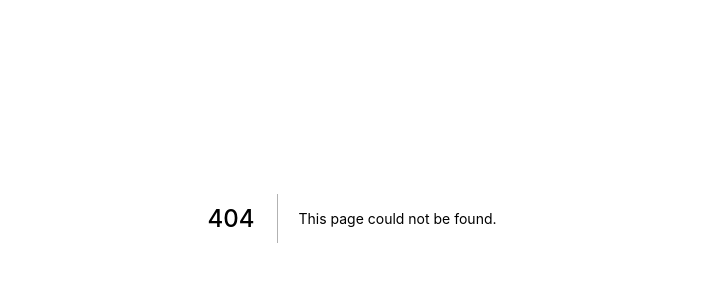
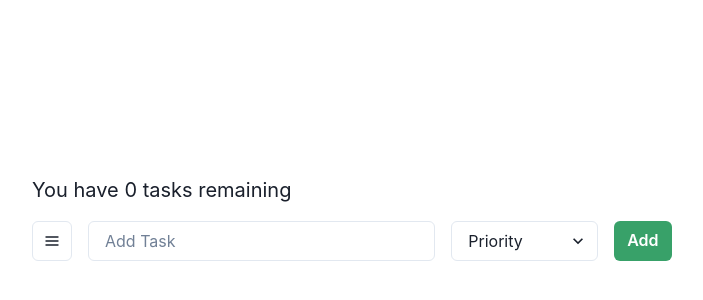
Before and after one commit to jillyratria/our-next-app, a Next.js app: page /farrel in a window 1280 px wide. Before the commit this address had no page. Shown: the part 182-482 px from the top of the page, without its empty margins (288-991 px from the left). Built offline with nearby package versions, Linux system fonts and the light colour scheme.

Commit message:
todo app farrel

```diff
--- /dev/null
+++ b/components/ToDoFarrel.jsx
@@ -0,0 +1,126 @@
+import {
+  Badge,
+  Box,
+  Button,
+  Checkbox,
+  IconButton,
+  Input,
+  Menu,
+  MenuButton,
+  MenuList,
+  MenuItem,
+  Select,
+} from "@chakra-ui/react";
+import { HamburgerIcon } from "@chakra-ui/icons";
+import { useState } from "react";
+
+export function ComponentFilterButton(props) {
+  return (
+    <Box>
+      <Menu>
+        <MenuButton
+          as={IconButton}
+          aria-label="Options"
+          icon={<HamburgerIcon />}
+          variant="outline"
+        />
+        <MenuList>
+          <MenuItem type="button">All Tasks</MenuItem>
+          <MenuItem type="button">Active Tasks</MenuItem>
+          <MenuItem type="button">Completed Tasks</MenuItem>
+        </MenuList>
+      </Menu>
+    </Box>
+  );
+}
+
+export function ComponentForm(props) {
+  const [state, setState] = useState({
+    task: "",
+    priority: "",
+  });
+
+  function handleChange(e) {
+    setState({
+      ...state,
+      [e.target.name]: e.target.value,
+    });
+  }
+
+  function handleSubmit(e) {
+    e.preventDefault();
+    props.addTask(state);
+    setState({
+      task: "",
+      priority: "",
+    });
+  }
+
+  return (
+    <form style={{ width: "100%" }} onSubmit={handleSubmit}>
+      <Box display="flex" flexWrap="nowrap" gap="1rem" width="100%">
+        <Input
+          width="70%"
+          variant="outline"
+          placeholder="Add Task"
+          type="text"
+          name="task"
+          value={state.task}
+          onChange={handleChange}
+        />
+        <Select
+          width="30%"
+          variant="outline"
+          placeholder="Priority"
+          name="priority"
+          value={state.priority}
+          onChange={handleChange}
+        >
+          <option value="Low">Low</option>
+          <option value="Medium">Medium</option>
+          <option value="High">High</option>
+        </Select>
+        <Button colorScheme="green" type="submit">
+          Add
+        </Button>
+      </Box>
+    </form>
+  );
+}
+
+export function ComponentListToDo(props) {
+  let badgeColor = "";
+
+  switch (props.priority) {
+    case "Medium":
+      badgeColor = "yellow";
+      break;
+
+    case "High":
+      badgeColor = "red";
+      break;
+
+    default:
+      badgeColor = "green";
+      break;
+  }
+
+  return (
+    <Box
+      display="flex"
+      flexWrap="nowrap"
+      alignItems="center"
+      borderWidth="1px"
+      borderRadius="lg"
+      padding="1rem"
+      marginTop="1rem"
+      htmlFor={props.id}
+    >
+      <Checkbox marginRight="0.5rem"></Checkbox>
+      {props.name}
+      <Badge px="2" marginLeft="0.5rem" colorScheme={badgeColor}>
+        {props.priority}
+      </Badge>
+    </Box>
+  );
+}
--- /dev/null
+++ b/pages/farrel.jsx
@@ -0,0 +1,49 @@
+import {
+  ComponentFilterButton,
+  ComponentForm,
+  ComponentListToDo
+} from "../components/ToDoFarrel";
+import { ChakraProvider, Box, Flex, Text } from "@chakra-ui/react";
+import { useState } from "react";
+
+export default function FarrelPage(props) {
+  const [tasks = [], setTasks] = useState(props.tasks);
+
+  const tasksNoun = tasks.length !== 1 ? 'tasks' : 'task';
+  const headingText = `You have ${tasks.length} ${tasksNoun} remaining`;
+
+  const taskList = tasks?.map((task) => (
+    <ComponentListToDo
+      id={task.id}
+      name={task.name}
+      priority={task.priority}
+      key={task.id}
+    ></ComponentListToDo>
+  ));
+
+  function addTask(value) {
+    const randomId = Math.floor(Math.random() * 10);
+    const newTask = { id: randomId, name: value.task, priority: value.priority };
+    setTasks([...tasks, newTask]);
+  }
+
+  return (
+    <ChakraProvider>
+      <Flex
+        flexDirection="column"
+        justifyContent="center"
+        height="100vh"
+        width="50%"
+        margin="auto"
+      >
+        <Text fontSize='xl' paddingBottom="1rem">{headingText}</Text>
+        <Box display="flex" flexWrap="nowrap" gap="1rem">
+          <ComponentFilterButton></ComponentFilterButton>
+          <ComponentForm addTask={addTask}></ComponentForm>
+        </Box>
+
+        {taskList}
+      </Flex>
+    </ChakraProvider>
+  );
+}
```
Also changed, not shown: 1 other file (tests, documents, lock files or other folders).
